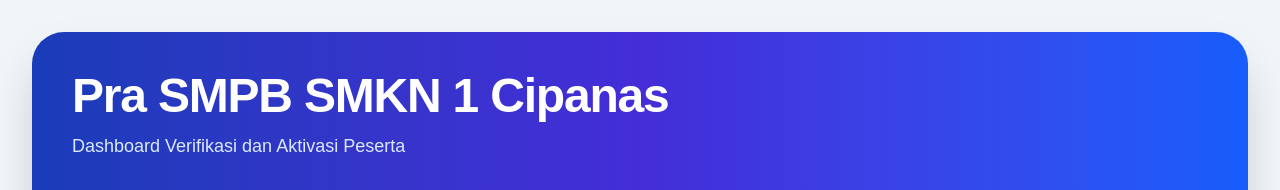
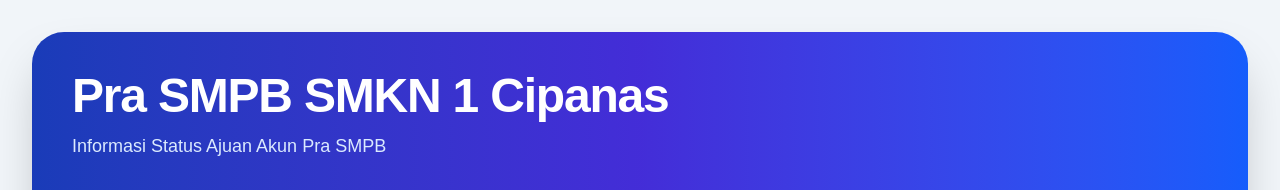
Before and after one commit to ptnvaksin4-spec/laporan-verval, a Next.js app: page / in a window 1280 px wide. Shown: the top 190 px of the page. Built offline with nearby package versions, Linux system fonts and the light colour scheme.

Commit message:
fix text contrast

```diff
--- a/app/page.tsx
+++ b/app/page.tsx
@@ -131,7 +131,7 @@
             </h1>
 
             <p className="text-blue-100 mt-3 text-sm md:text-lg">
-              Dashboard Verifikasi dan Aktivasi Peserta
+              Informasi Status Ajuan Akun Pra SMPB
             </p>
           </div>
 
```
